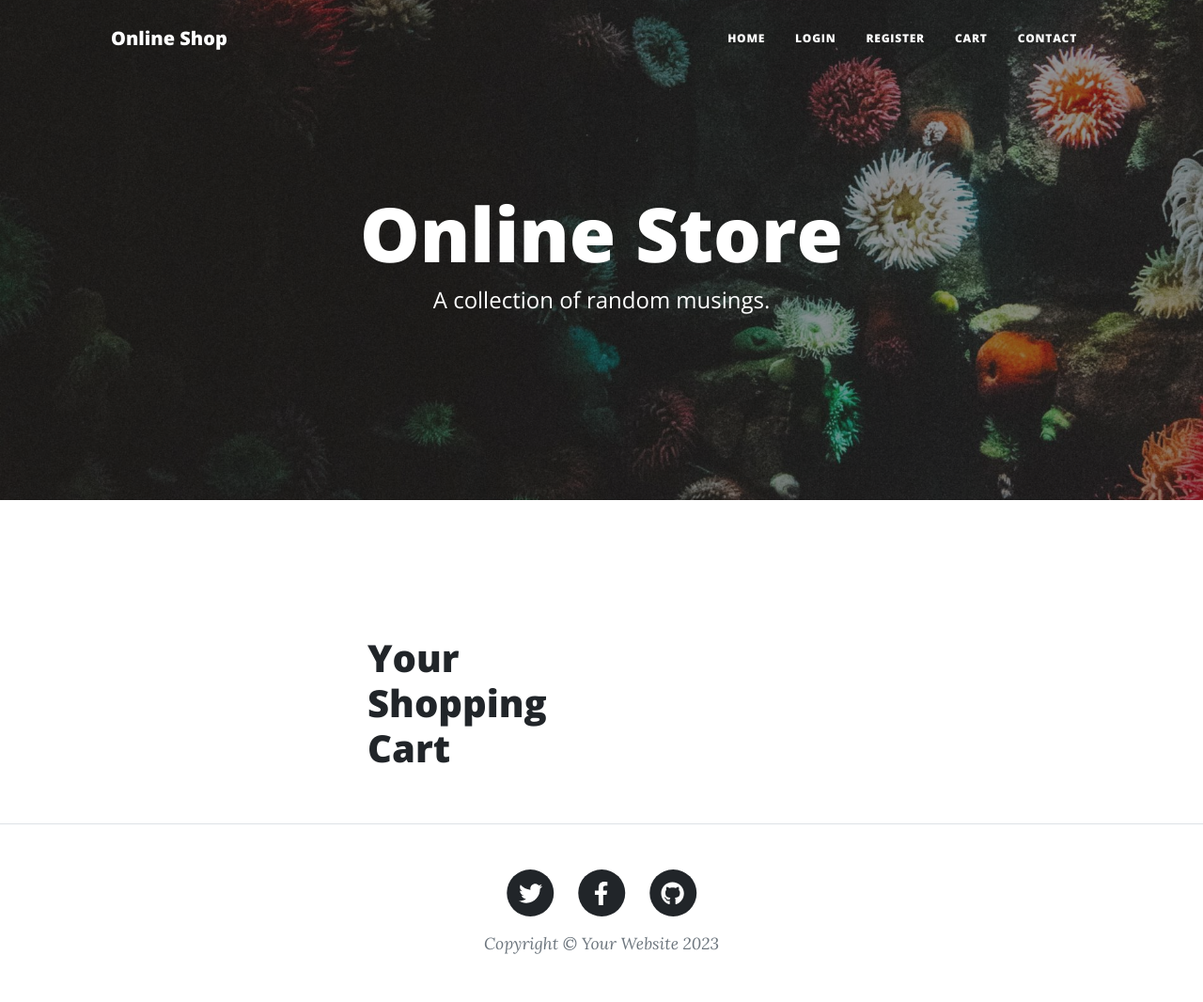
After one commit to Okamiryuku/Online-Shop, a Flask app: page /show_cart in a window 1280 px wide. The commit adds this page. Shown: the whole page at 94% size. Run offline with Flask 3, Linux system fonts and the light colour scheme; data that the repository does not hold is empty; some libraries are stand-ins or nearby versions.

Commit message:
Making Cart

```diff
--- a/main.py
+++ b/main.py
@@ -7,7 +7,7 @@ from flask_sqlalchemy import SQLAlchemy
 from functools import wraps
 from werkzeug.security import generate_password_hash, check_password_hash
 from sqlalchemy.orm import relationship
-from forms import InventoryForm, RegisterForm, LoginForm, CommentForm
+from forms import InventoryForm, RegisterForm, LoginForm
 import stripe
 
 
@@ -15,8 +15,8 @@ stripe.api_key = 'sk_test_IKYCHOAmUhC7IPTdaoVtO58D'
 
 app = Flask(__name__)
 
-YOUR_DOMAIN = 'http://localhost:4242'
-
+YOUR_DOMAIN = 'http://127.0.0.1:5001'
+CART = []
 
 app.config['SECRET_KEY'] = '8BYkEfBA6O6donzWlSihBXox7C0sKR6b'
 ckeditor = CKEditor(app)
@@ -105,7 +105,30 @@ def create_checkout_session():
     except Exception as e:
         return str(e)
 
-    return redirect(checkout_session.url, code=303)
+    return render_template(checkout_session.url, code=303)
+
+
+@app.route('/order/success')
+def success():
+    return render_template('success.html')
+
+
+@app.route('/order/cancel')
+def cancel():
+    return render_template('cancel.html')
+
+
+@app.route('/add_to_cart/<int:product_id>')
+def add_to_cart(product_id):
+    CART.append(product_id)
+    return redirect(url_for('show_cart'))
+
+
+@app.route('/show_cart')
+def show_cart():
+    cart_items = [int(item) for item in CART]
+    products_in_cart = Inventory.query.filter(Inventory.product_id.in_(cart_items)).all()
+    return render_template('show_cart.html', products_in_cart=products_in_cart, current_user=current_user)
 
 
 # Register new users into the User database
@@ -166,7 +189,7 @@ def login():
 @app.route('/logout')
 def logout():
     logout_user()
-    return redirect(url_for('get_all_posts'))
+    return redirect(url_for('index'))
 
 
 @app.route('/')
@@ -196,7 +219,7 @@ def inventory():
         db.session.add(new_item)
         db.session.commit()
         return redirect(url_for("index"))
-    return render_template("make-post.html", form=form, current_user=current_user)
+    return render_template("make-show_cart.html", form=form, current_user=current_user)
 
 
 # Use a decorator so only an admin user can edit a post
@@ -214,7 +237,7 @@ def edit_post(post_id):
         post.quantity = edit_form.quantity.data
         db.session.commit()
         return redirect(url_for("index"))
-    return render_template("make-post.html", form=edit_form, is_edit=True, current_user=current_user)
+    return render_template("make-show_cart.html", form=edit_form, is_edit=True, current_user=current_user)
 
 
 # Use a decorator so only an admin user can delete a post
--- a/templates/cancel.html
+++ b/templates/cancel.html
@@ -1,5 +1,4 @@
-<!DOCTYPE html>
-<html>
+{% include "header.html" %}
 <head>
     <title>Checkout canceled</title>
     <link rel="stylesheet" href="/static/css/style.css">
@@ -9,4 +8,3 @@
     <p>Forgot to add something to your cart? Shop around then come back to pay!</p>
 </section>
 </body>
-</html>
--- a/templates/header.html
+++ b/templates/header.html
@@ -94,8 +94,8 @@
             <li class="nav-item">
               <a
                 class="nav-link px-lg-3 py-3 py-lg-4"
-                href="{{ url_for('about') }}"
-                >About</a
+                href="{{ url_for('show_cart') }}"
+                >Cart</a
               >
             </li>
             <li class="nav-item">
--- a/templates/index.html
+++ b/templates/index.html
@@ -39,7 +39,9 @@
           </div>
           <!-- Product actions-->
           <div class="card-footer p-4 pt-0 border-top-0 bg-transparent">
-            <div class="text-center"><a class="btn btn-outline-dark mt-auto" href="#">Add to Cart</a></div>
+            <div class="text-center">
+              <a class="btn btn-outline-dark mt-auto" href="{{ url_for('add_to_cart', product_id=post.product_id) }}">Add to Cart</a>
+            </div>
           </div>
         </div>
       </div>
--- /dev/null
+++ b/templates/show_cart.html
@@ -0,0 +1,33 @@
+{% include "header.html" %}
+
+<!-- Page Header-->
+<header
+        class="masthead"
+        style="background-image: url('../static/assets/img/home-bg.jpg')"
+>
+  <div class="container position-relative px-4 px-lg-5">
+    <div class="row gx-4 gx-lg-5 justify-content-center">
+      <div class="col-md-10 col-lg-8 col-xl-7">
+        <div class="site-heading">
+          <h1>Online Store</h1>
+          <span class="subheading">A collection of random musings.</span>
+        </div>
+      </div>
+    </div>
+  </div>
+</header>
+<!-- Main Content-->
+<section class="py-5">
+  <div class="container px-4 px-lg-5 mt-5">
+    <div class="row gx-4 gx-lg-5 row-cols-2 row-cols-md-3 row-cols-xl-4 justify-content-center">
+      <h1>Your Shopping Cart</h1>
+      <ul>
+        {% for product in products_in_cart %}
+        <li>{{ product.product_name }} - ${{ product.price }}</li>
+        {% endfor %}
+      </ul>
+    </div>
+  </div>
+</section>
+
+{% include "footer.html" %}
--- a/templates/success.html
+++ b/templates/success.html
@@ -1,5 +1,4 @@
-<!DOCTYPE html>
-<html>
+{% include "header.html" %}
 <head>
     <title>Thanks for your order!</title>
     <link rel="stylesheet" href="/static/css/style.css">
@@ -12,4 +11,3 @@
     </p>
 </section>
 </body>
-</html>
```
Also changed, not shown: templates/post.html (deleted, +0 -72 lines), static/assets/img/default-product-image.jpg (added), static/assets/img/default-product-image.png (added).
